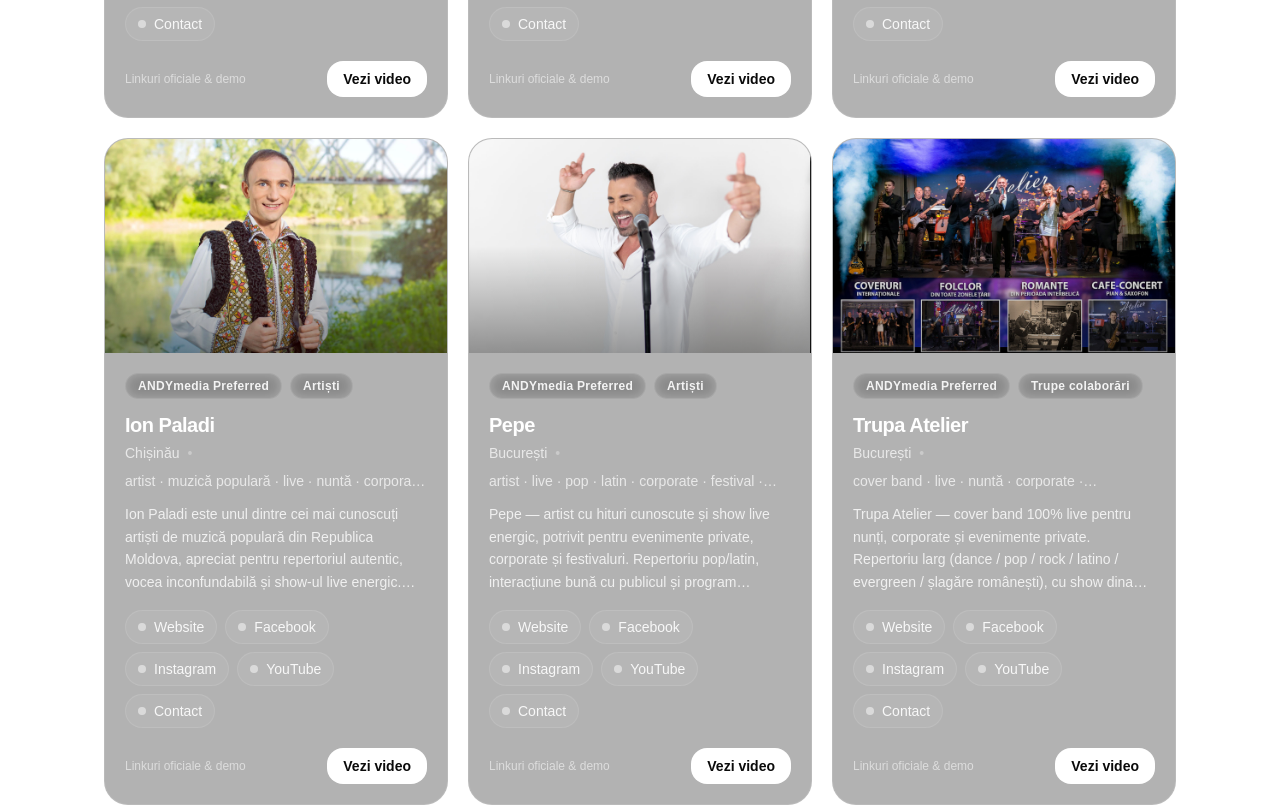
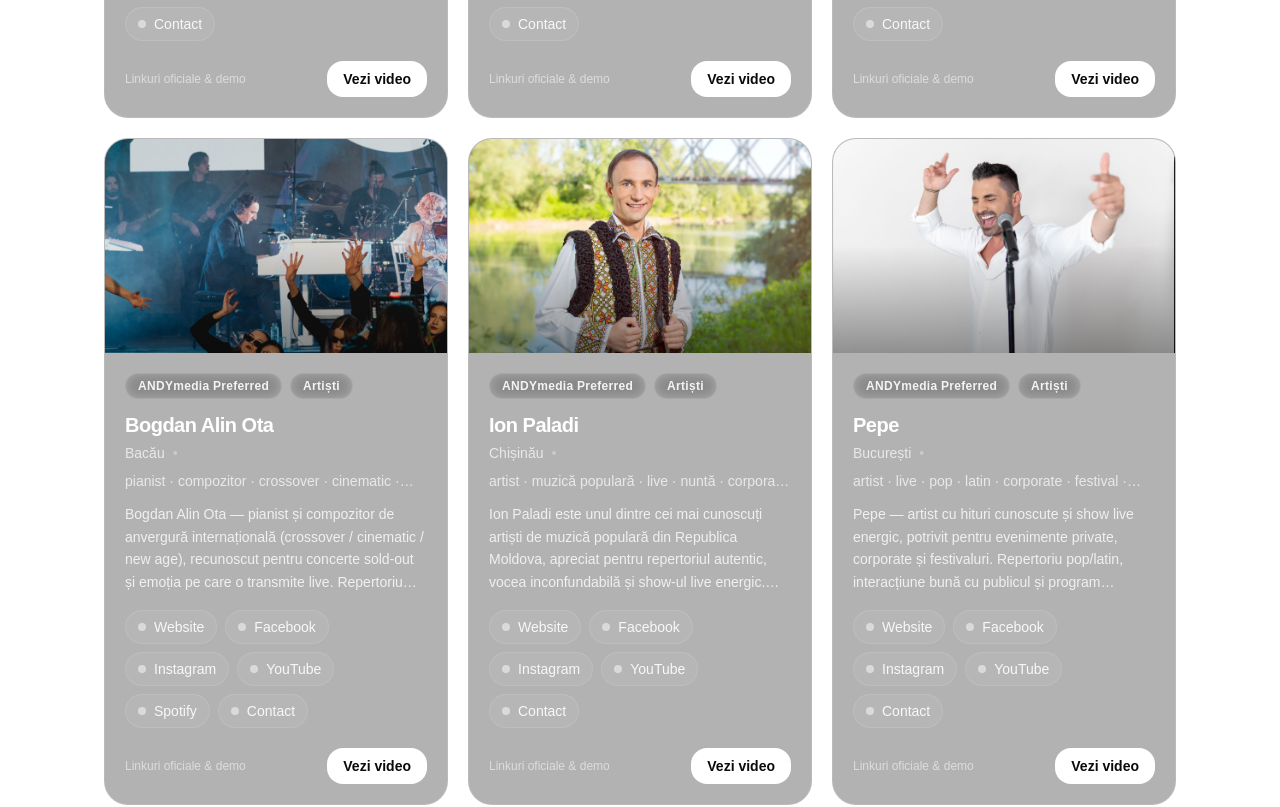
Before and after one commit to stoicaandy/andymedia-site, a Next.js app: page /parteneri in a window 1280 px wide. Shown: the part 1840-2647 px from the top of the page. Built offline with nearby package versions, Linux system fonts and the light colour scheme; no server answers.

Commit message:
Add partner: Bogdan Alin Ota

```diff
--- a/app/parteneri/PartnersClient.tsx
+++ b/app/parteneri/PartnersClient.tsx
@@ -254,6 +254,30 @@ const PARTNERS: Partner[] = [
       "https://wa.me/40722825860?text=Salut%21%20ANDYmedia%20a%20recomandat%20contactul%20dumneavoastr%C4%83.%20V%C4%83%20rog%20s%C4%83-mi%20trimite%C8%9Bi%20disponibilitatea%20%C8%99i%20o%20ofert%C4%83%20orientativ%C4%83%20pentru%20eveniment%20(data%2Foras%2Fora%C8%99%2Finterval).%20Mul%C8%9Bumesc%21",
   },
   youtubeEmbed: "https://youtu.be/3RcKxlbcXmY",
+},
+{
+  id: "bogdan-alin-ota",
+  name: "Bogdan Alin Ota",
+  city: "Bacău",
+  category: "Artiști",
+  priority: 6,
+  description:
+    "Bogdan Alin Ota — pianist și compozitor de anvergură internațională (crossover / cinematic / new age), recunoscut pentru concerte sold-out și emoția pe care o transmite live. Repertoriu original (albume precum Chronos, Bliss, Revelations) și show premium pentru evenimente corporate, gale și apariții speciale. Booking/Contact: 0741 550 875.",
+  image: "/parteneri/bogdan-ota.jpg",
+  tags: ["pianist", "compozitor", "crossover", "cinematic", "new age", "live", "corporate", "show premium"],
+  links: {
+    website: "https://www.bogdanota.com/",
+    facebook: "https://www.facebook.com/BogdanOtaOfficial/",
+    instagram: "https://www.instagram.com/bogdan_ota/",
+    youtube: "https://www.youtube.com/@BogdanOtaOfficial",
+    spotify: "https://open.spotify.com/artist/1O8tCRHNXK1i6SL7VNcGca",
+    // Apple Music nu are câmp dedicat în tipul vostru; îl punem în "website" de regulă,
+    // dar ca să nu stricăm tipurile, îl punem ca link suplimentar în descriere/website.
+    // Dacă vrei, îți extind eu tipul PartnerLinks cu appleMusic.
+    contact:
+      "https://wa.me/40741550875?text=Salut%21%20ANDYmedia%20a%20recomandat%20contactul%20tau.%20Te%20rog%20sa-mi%20trimiti%20disponibilitatea%20si%20o%20oferta%20orientativa%20pentru%20eveniment%20(data%2Foras%2Finterval).%20Multumesc!",
+  },
+  youtubeEmbed: "https://youtu.be/RwzzIn3UmIA",
 },
 {
   id: "elena-ionescu",
```
